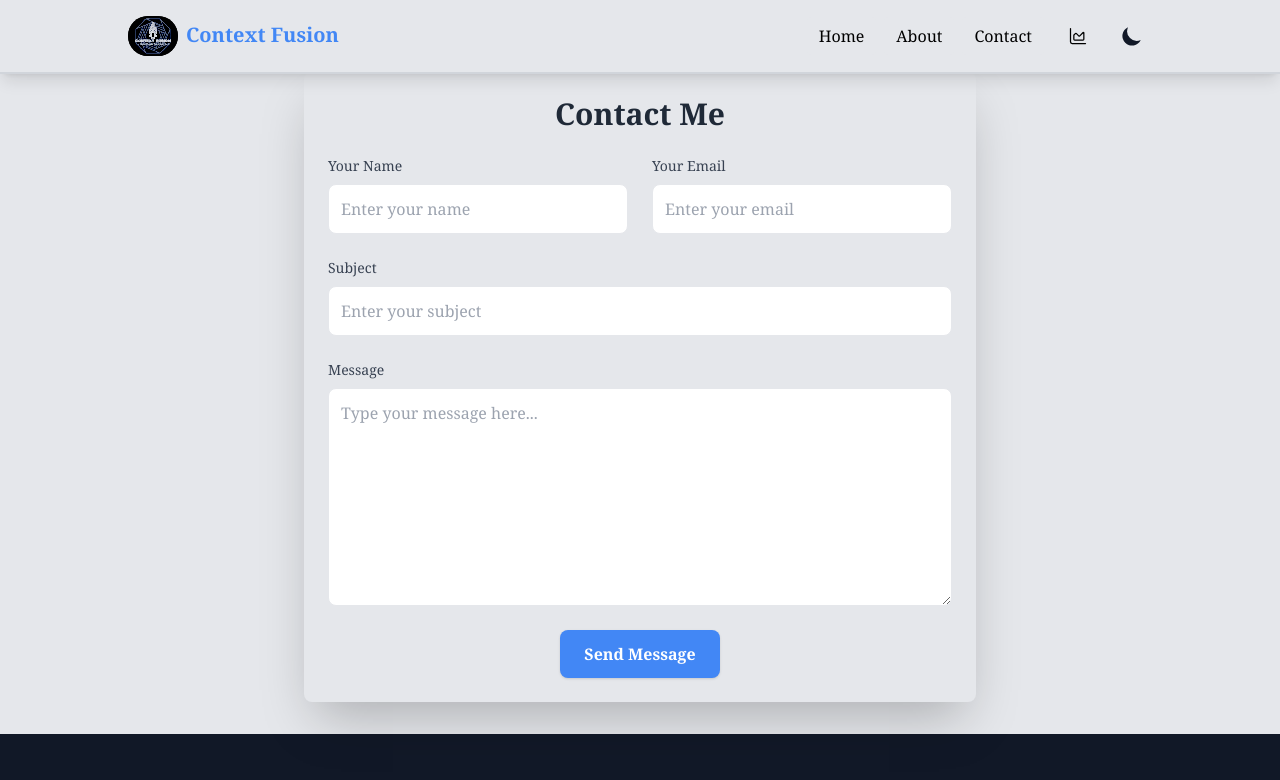
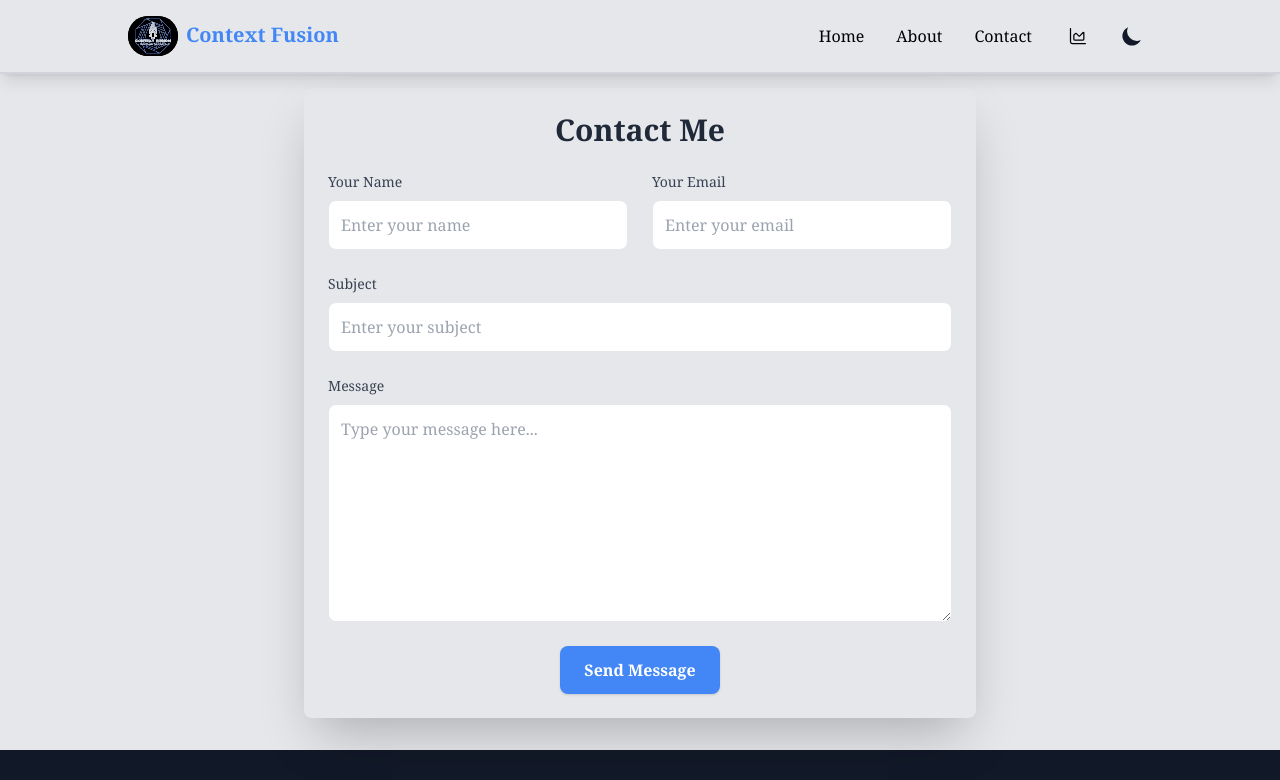
Before and after one commit to mankarshubham81/context-fusion, a Next.js app: page /contact in a window 1280 px wide. Shown: the top 780 px of the page. Built offline with nearby package versions, Linux system fonts and the light colour scheme; no server answers.

Commit message:
minor UI tweaks of contact form

```diff
--- a/src/app/contact/page.tsx
+++ b/src/app/contact/page.tsx
@@ -17,7 +17,7 @@ const ContactForm = () => {
   };
 
   return (
-    <div className="mt-10 flex items-center justify-center bg-gray-200 dark:bg-slate-900 py-8">
+    <div className="mt-14 flex items-center justify-center bg-gray-200 dark:bg-slate-900 py-8">
       <form
         action="https://formspree.io/f/mnqeeqay"
         method="POST"
```
